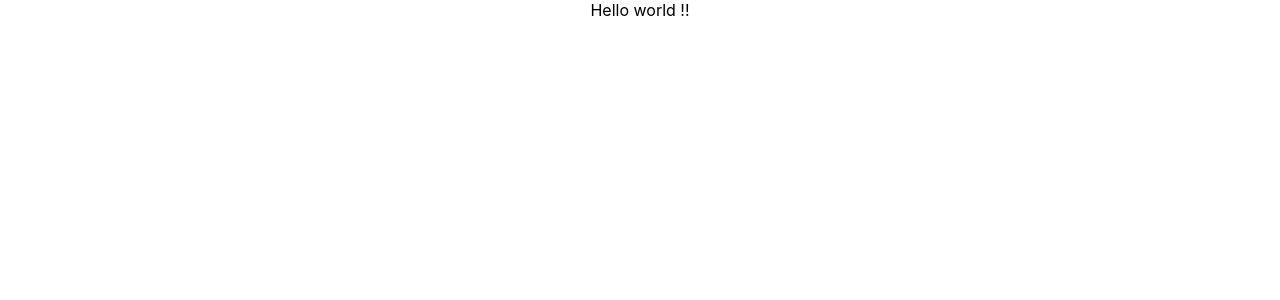
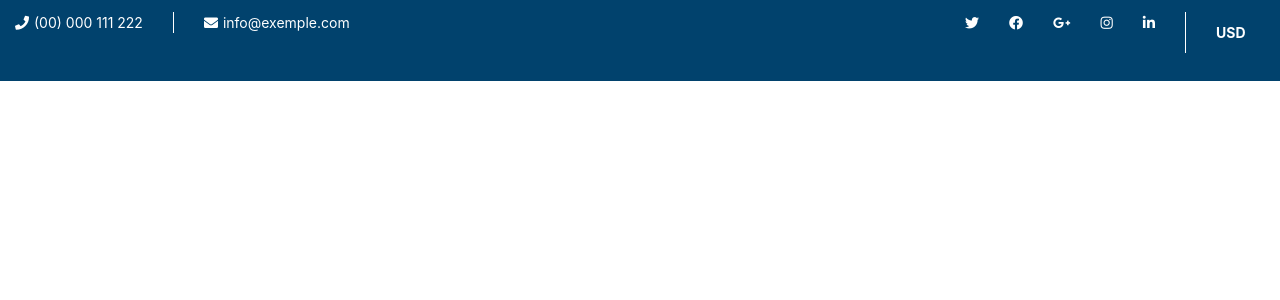
Before and after one commit to YassineSajjade/Ecommerce-website, a React (Create React App) app: page / in a window 1280 px wide. Shown: the top 300 px of the page. Built offline with nearby package versions, Linux system fonts and the light colour scheme.

Commit message:
add navbar

```diff
--- a/package.json
+++ b/package.json
@@ -6,8 +6,10 @@
     "@testing-library/jest-dom": "^5.11.9",
     "@testing-library/react": "^11.2.5",
     "@testing-library/user-event": "^12.8.0",
+    "bootstrap": "^4.6.0",
     "react": "^17.0.1",
     "react-dom": "^17.0.1",
+    "react-router-dom": "^5.2.0",
     "react-scripts": "4.0.3",
     "web-vitals": "^1.1.0"
   },
--- a/public/index.html
+++ b/public/index.html
@@ -24,6 +24,7 @@
       work correctly both with client-side routing and a non-root public URL.
       Learn how to configure a non-root public URL by running `npm run build`.
     -->
+    <link rel="stylesheet" href="https://use.fontawesome.com/releases/v5.15.2/css/all.css" integrity="sha384-vSIIfh2YWi9wW0r9iZe7RJPrKwp6bG+s9QZMoITbCckVJqGCCRhc+ccxNcdpHuYu" crossorigin="anonymous">
     <title>React App</title>
   </head>
   <body>
--- a/src/App.css
+++ b/src/App.css
@@ -1,38 +1,3 @@
-.App {
-  text-align: center;
+*{
+    margin: 0;
 }
-
-.App-logo {
-  height: 40vmin;
-  pointer-events: none;
-}
-
-@media (prefers-reduced-motion: no-preference) {
-  .App-logo {
-    animation: App-logo-spin infinite 20s linear;
-  }
-}
-
-.App-header {
-  background-color: #282c34;
-  min-height: 100vh;
-  display: flex;
-  flex-direction: column;
-  align-items: center;
-  justify-content: center;
-  font-size: calc(10px + 2vmin);
-  color: white;
-}
-
-.App-link {
-  color: #61dafb;
-}
-
-@keyframes App-logo-spin {
-  from {
-    transform: rotate(0deg);
-  }
-  to {
-    transform: rotate(360deg);
-  }
-}
--- a/src/App.js
+++ b/src/App.js
@@ -1,10 +1,30 @@
 import './App.css';
+import {
+  BrowserRouter as Router,
+  Switch,
+  Route,
+} from "react-router-dom";
+import Navbar from "./components/Navbar";
 
 function App() {
   return (
-    <div className="App">
-     Hello world !!
-    </div>
+    <Router>
+      <div className="App">
+        <Switch>
+          <Route path="/login">
+            Login
+          </Route>
+          <Route path="/basket">
+            Basket
+          </Route>
+          <Route path="/">
+            <Navbar/>
+          </Route>
+        </Switch>
+
+      </div>
+    </Router>
+
   );
 }
 
--- /dev/null
+++ b/src/components/Navbar.css
@@ -0,0 +1,142 @@
+/* .container {
+    max-width: 1230px;
+    margin: auto;
+} */
+
+.top__bar {
+    float: left;
+    width: 100%;
+    padding: 12px 15px 12px 15px;
+    background: #01426d;
+}
+.top__bar ul{
+    list-style: none;
+    padding: 0;
+}
+
+.top__bar__left{
+    float: left;
+}
+.top__bar__right{
+    float: right;
+}
+
+.top__bar .top__bar__left li:first-child {
+    border-right: 1px solid;
+    padding-right: 30px;
+}
+
+.top__bar .top__bar__left li i {
+    padding-right: 5px;
+}
+
+.top__bar .top__bar__left li, .top__bar .top__bar__right li {
+    margin-right: 30px;
+}
+
+.top__bar ul li {
+    display: inline-block;
+}
+
+.top__bar li {
+    color: #ffffff;
+}
+
+.top__bar ul li {
+    font-size: 14px;
+    float: left;
+    margin-right: 10px;
+}
+
+.top__bar a, .top__bar button {
+    color: #ffffff;
+}
+
+.top__bar a:hover, .top__bar a:hover span, .top__bar button:hover, li.init.dt-sc-toggle:hover {
+    color: #ff6600;
+}
+
+.top__bar__menu ul li a, .top_çbar ul li span {
+    padding-right: 10px;
+}
+
+.top__bar .top__bar__left li:last-child, .top__bar .top__bar__right li:last-child {
+    margin-right: 0px;
+}
+
+.top__bar .top__bar__right .header__currency {
+    border-left: 1px solid;
+    padding-left: 15px;
+}
+
+.top__bar ul li:last-child, .top__bar li:last-child span, .top__bar li:last-child a {
+    border-right: none;
+}
+
+.header__currency{
+    text-align: center;
+}
+
+.header__currency ul {
+    list-style: none;
+    padding: 0;
+}
+
+.header__currency ul li.currency {
+    position: relative;
+}
+
+.header__currency ul li.currency .selector-arrow {
+    position: relative;
+    float: left;
+    width: 100%;
+    -webkit-transition: all 0.4s ease-in-out;
+    -moz-transition: all 0.4s ease-in-out;
+    -ms-transition: all 0.4s ease-in-out;
+    -o-transition: all 0.4s ease-in-out;
+    transition: all 0.4s ease-in-out;
+}
+
+.show {
+    display: block !important;
+}
+
+.header__currency ul .selector-arrow select, .header__currency ul li.currency .selector-arrow:after {
+    color: #ffffff;
+}
+
+.header__currency ul select {
+    /* padding: 0 15px; */
+    font-size: 14px;
+    float: left;
+    padding-top: 5px;
+}
+
+.header__currency ul select {
+    font-size: 14px;
+    padding: 10px 15px;
+    background: none;
+    border: none;
+    font-weight: bold;
+}
+
+select {
+    -webkit-appearance: none;
+    -moz-appearance: none;
+    appearance: none;
+    background-position: right center;
+    background-image: url(//cdn.shopify.com/s/files/1/0108/7370/0415/t/8/assets/ico-select.svg?v=2311470713116691728);
+    background-repeat: no-repeat;
+    background-position: right 10px center;
+    background-color: #fff;
+    padding-right: 28px;
+    text-indent: 0.01px;
+    text-overflow: '';
+    cursor: pointer;
+    outline: none;
+}
+
+.currency option {
+    background: #ffffff;
+    color: #000000;
+}
--- /dev/null
+++ b/src/components/Navbar.js
@@ -0,0 +1,58 @@
+import React from 'react'
+import "./Navbar.css";
+import { Link } from "react-router-dom";
+
+function Navbar() {
+    return (
+        <div className=" top__bar">
+            <div className="">
+                <ul className="top__bar__left">
+                    <li>
+                        <i className="fas fa-phone"></i>
+                        <span>(00) 000 111 222</span>
+                    </li>
+                    <li>
+                        <i className="fas fa-envelope"></i>
+                        <Link to="mailto:info@exemple.com">info@exemple.com</Link>
+                    </li>
+                </ul>
+                <ul className="top__bar__right">
+                    <li className="header__social__links">
+                        <ul className="inline__list social__icons">
+                            <li>
+                                <Link className="" to="#"><span className="fab fa-twitter"></span></Link>
+                            </li>
+                            <li>
+                                <Link className="" to="#"><span className="fab fa-facebook"></span></Link>
+                            </li>
+                            <li>
+                                <Link className="" to="#"><span className="fab fa-google-plus-g"></span></Link>
+                            </li>
+                            <li>
+                                <Link className="" to="#"><span className="fab fa-instagram"></span></Link>
+                            </li>
+                            <li>
+                                <Link className="" to="#"><span className="fab fa-linkedin-in"></span></Link>
+                            </li>
+                        </ul>
+                    </li>
+                    <li className="header__currency">
+                        <ul className="tbl-list">
+                            <li className="currency dropdown-parent uppercase currency-block">
+                                <div className="selector-arrow show">
+                                    <select className="currencies_src" id="currencies">
+                                        <option value="USD">USD</option>
+                                        <option value="EUR">EUR</option>
+                                        <option value="MAD">MAD</option>
+                                    </select>
+                                </div>
+                            </li>
+                        </ul>
+                    </li>
+                </ul>
+            </div>
+        </div>
+    )
+}
+
+export default Navbar
--- a/src/index.js
+++ b/src/index.js
@@ -3,6 +3,7 @@ import ReactDOM from 'react-dom';
 import './index.css';
 import App from './App';
 import reportWebVitals from './reportWebVitals';
+import "../node_modules/bootstrap/dist/css/bootstrap.min.css"
 
 ReactDOM.render(
   <React.StrictMode>
```
Also changed, not shown: 1 other file (tests, documents, lock files or other folders).
